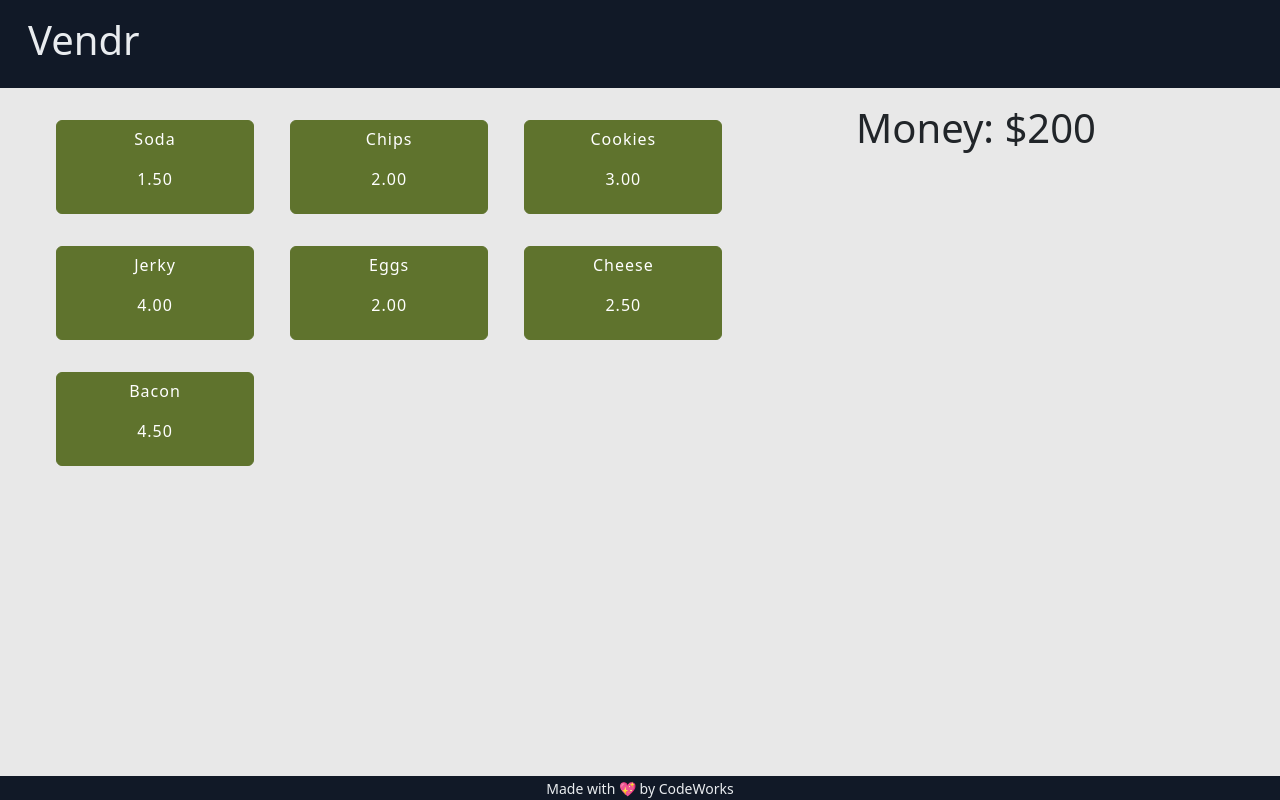
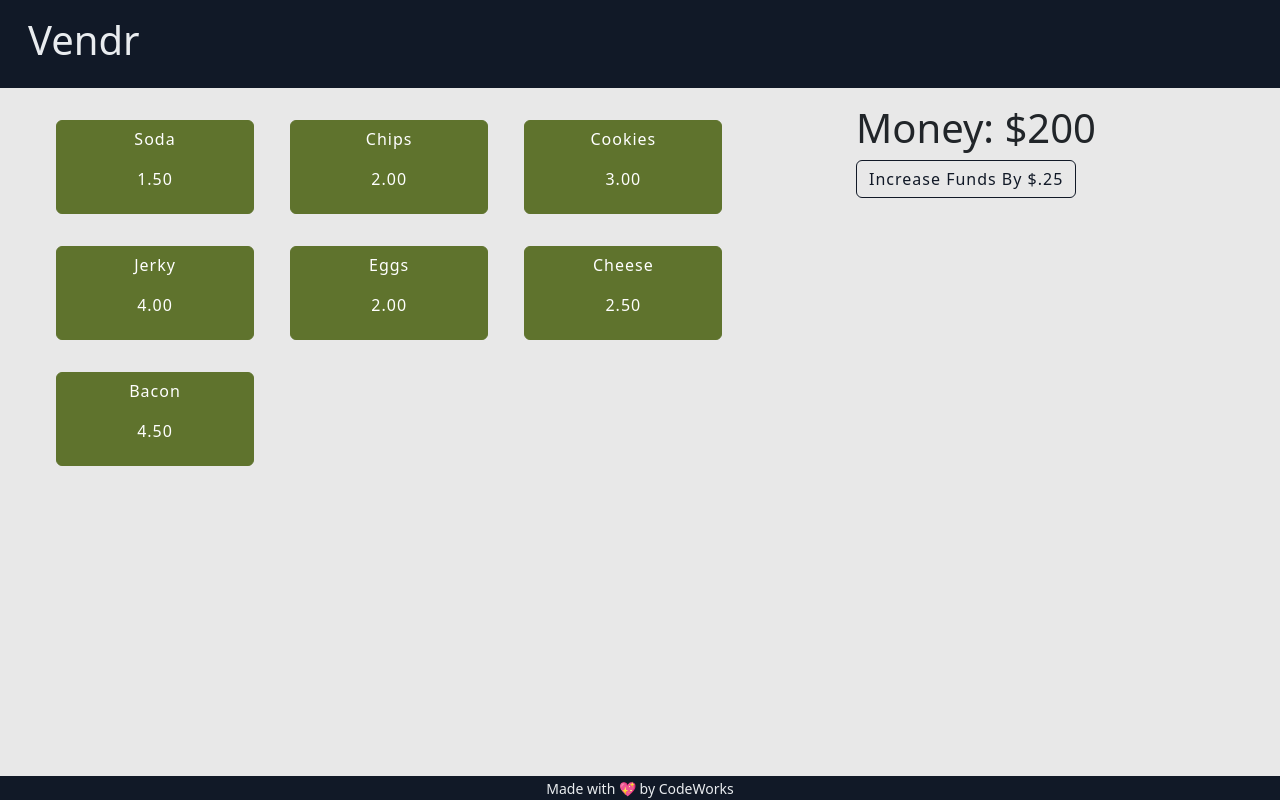
Before and after one commit to Jeromeo2077/vendr, a website with bundled scripts: page index.html in a window 1280 px wide. Built offline with nearby package versions, Linux system fonts and the light colour scheme; a script that the page names is missing.

Commit message:
Added function to increase money by .25

```diff
--- a/app/controllers/SnacksController.js
+++ b/app/controllers/SnacksController.js
@@ -1,4 +1,5 @@
 import { AppState } from "../AppState.js";
+import { snacksService } from "../services/SnacksService.js";
 
 export class SnacksController {
   constructor() {
@@ -16,4 +17,8 @@ export class SnacksController {
     snackElm.innerHTML = snackHTML
 
   }
+
+  addQuarter() {
+    snacksService.addQuarter()
+  }
 }
--- /dev/null
+++ b/app/services/SnacksService.js
@@ -0,0 +1,14 @@
+import { AppState } from "../AppState.js"
+
+class SnacksService {
+  constructor() {
+
+  }
+
+  addQuarter() {
+    AppState.money += .25
+    console.log(AppState.money)
+  }
+}
+
+export const snacksService = new SnacksService()
--- a/index.html
+++ b/index.html
@@ -37,6 +37,7 @@
 
       <div class="col-4">
         <h1 id="money">Money: $200 </h1>
+        <button onclick="app.SnacksController.addQuarter()" class="btn btn-outline-dark">Increase Funds by $.25</button>
       </div>
     </section>
 
```
